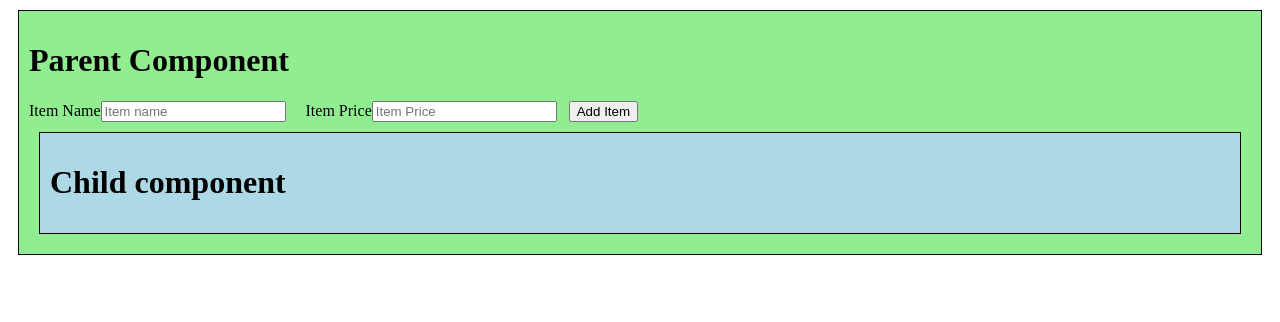
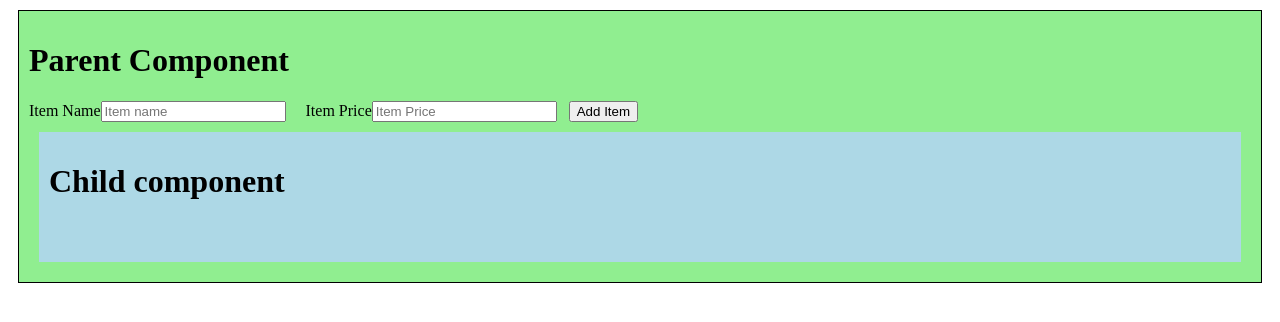
Before and after one commit to acciojob/lift-state-up-4-santmailo, a React app: page / in a window 1280 px wide. Shown: the top 322 px of the page. Built offline with nearby package versions, Linux system fonts and the light colour scheme.

Commit message:
.child li`, but never found it.error solved

```diff
--- a/src/components/App.js
+++ b/src/components/App.js
@@ -45,7 +45,7 @@ const Child = ({cartitems, deleteItem}) => {
   return (
     <div className="child">
       <h1>Child component</h1>
-      <ul className="cart-items">
+      <ul className="child">
         {cartitems.map((item,index) => (
           <li key={index+1}>
             <span>{item.item}</span>  &nbsp;  &nbsp;  &nbsp;-  &nbsp;  &nbsp;  &nbsp;
--- a/src/styles/App.css
+++ b/src/styles/App.css
@@ -10,5 +10,13 @@
     background-color: lightblue;
     padding: 10px;
     margin: 10px;
+}
+
+
+.child li{
+    background-color: lightblue;
+    padding: 10px;
+    margin: 10px;
+    list-style-type: none;
     border: 1px solid black;
 }
```
